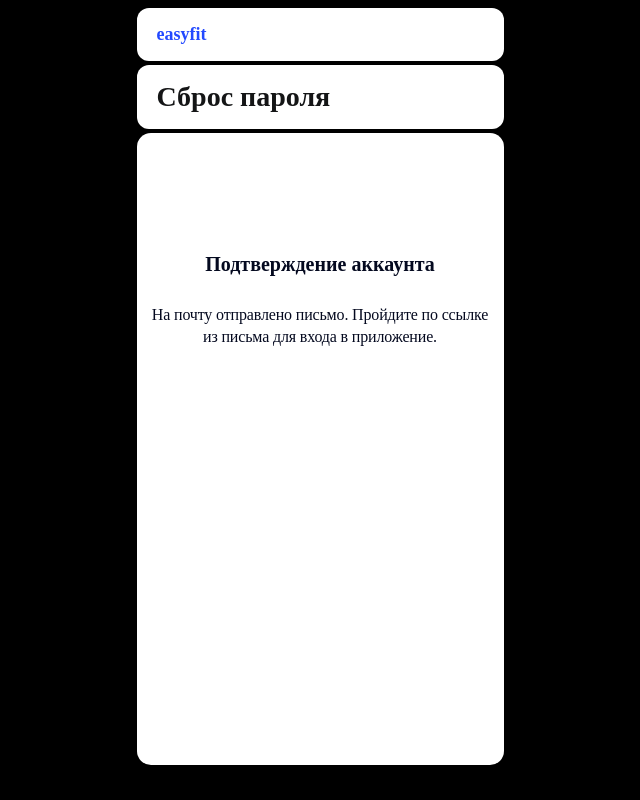
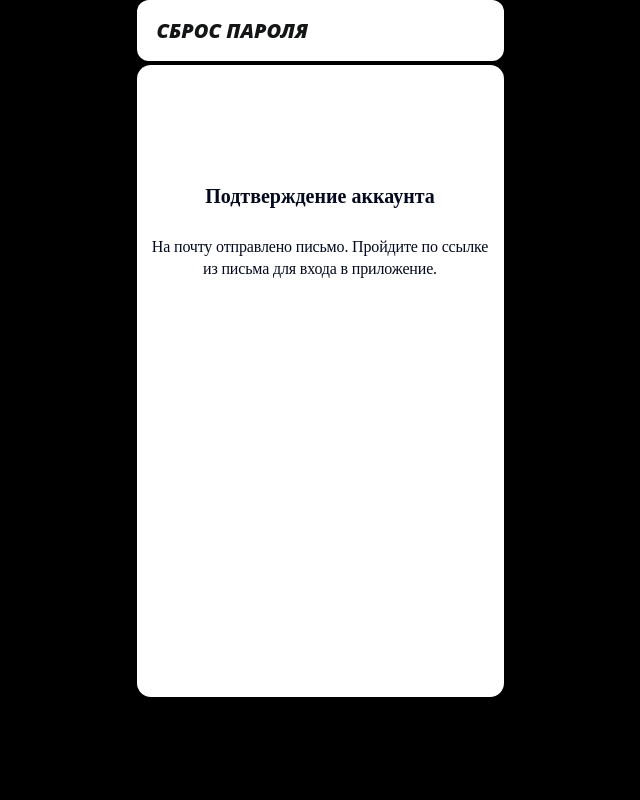
Before and after one commit to physical-activity/physical-activity-frontend, a React (Create React App) app: page /signin in a window 1280 px wide. Shown: the whole page, without its empty margins (320-960 px from the left). Built offline with nearby package versions, Linux system fonts and the light colour scheme; no server answers.

Commit message:
feat: changed header
delete logo from header

```diff
--- a/src/entities/Header/Header.css
+++ b/src/entities/Header/Header.css
@@ -23,13 +23,14 @@
 .header__title {
 	text-align: left;
 	color: #141516;
-	font-family: 'Fyodor';
-	font-size: 28px;
-	font-style: normal;
-	font-weight: 700;
-	line-height: normal;
+	line-height: 21px;
 	margin: 0;
-	padding: 16px 20px;
+	padding: 20px;
 	background-color: #fff;
 	border-radius: 12px;
+	font-family: 'Open Sans';
+	font-size: 20px;
+	font-style: italic;
+	font-weight: 800;
+	text-transform: uppercase;
 }
--- a/src/entities/Header/Header.tsx
+++ b/src/entities/Header/Header.tsx
@@ -2,8 +2,8 @@
 const Header = ({ name }: { name: string }) => {
 	return (
 		<div className="header">
-			<p className="header__logo">easyfit</p>
-			<h1 className="header__title">{name}</h1>
+			{/* <p className="header__logo">easyfit</p> */}
+			<h2 className="header__title">{name}</h2>
 		</div>
 	);
 };
```
